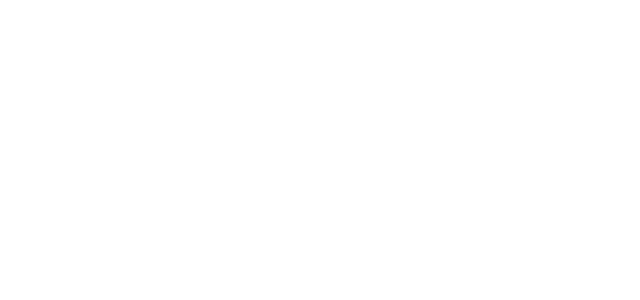
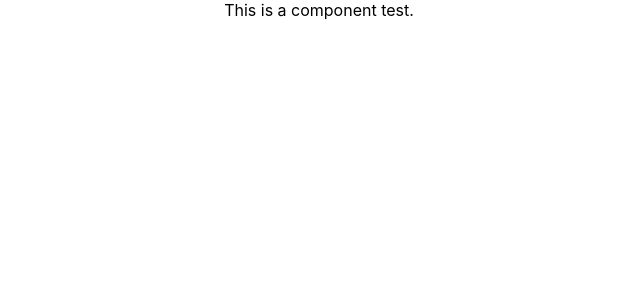
Before and after one commit to TerryRoberts1995/dating-application, a React (Create React App) app: page / in a window 1280 px wide. Shown: the top 300 px of the page, without its empty margins (321-961 px from the left). Built offline with nearby package versions, Linux system fonts and the light colour scheme.

Commit message:
added contributions

```diff
--- a/src/App.js
+++ b/src/App.js
@@ -4,7 +4,7 @@ import './App.css';
 function App() {
   return (
     <div className="App">
-
+      This is a component test.
     </div>
   );
 }
```
Also changed, not shown: 1 other file (tests, documents, lock files or other folders).
